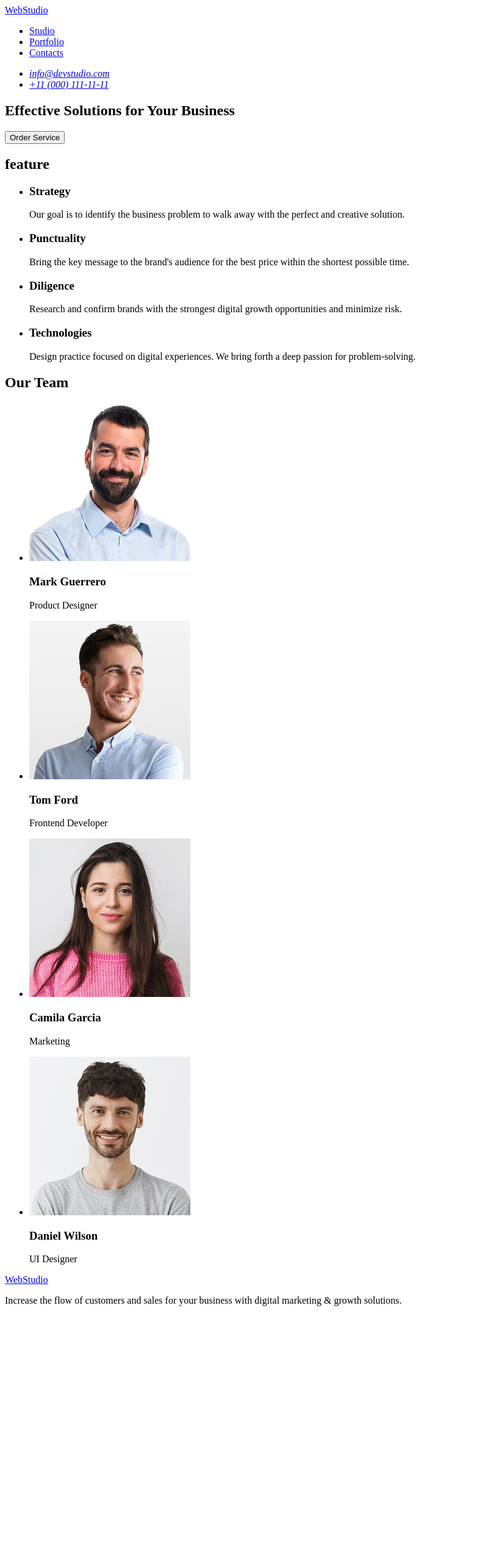
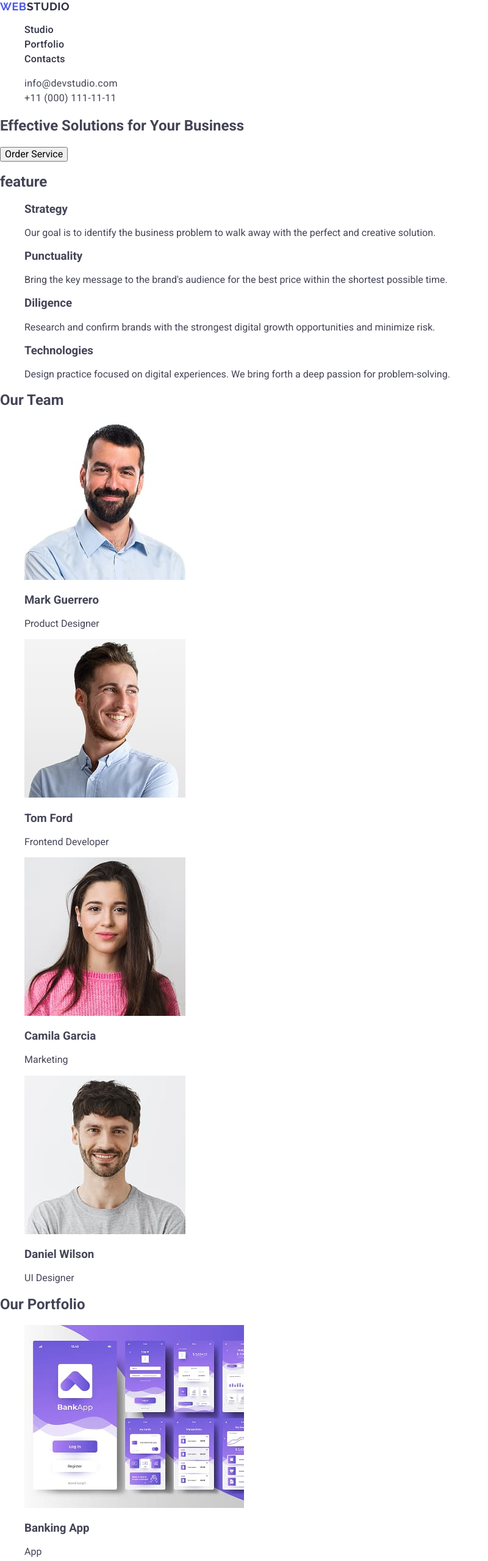
Before and after one commit to vitaliypolets/goit-markup-hw-02, a plain HTML site: page index.html in a window 1280 px wide. Shown: the top 2560 px of the page at 61% size, without its empty margins (0-800 px from the left). Before the commit the page ends 2158 px from the top, so only its background shows below. Drawn offline with nearby package versions, Linux system fonts and the light colour scheme.

Commit message:
addd html css

```diff
--- /dev/null
+++ b/css/styles.css
@@ -0,0 +1,84 @@
+body {
+    font-family: "Roboto",sans-serif;
+    color: #434455;
+    background-color: #fff;
+}
+
+ul, ol {
+    list-style-type: none;
+}
+a {
+    text-decoration: none;
+}
+.page-header{
+
+}
+.page-nav{
+
+}
+.page-logo{
+font-family: "Raleway", sans-serif;
+    font-weight: 700;
+    font-size: 18px;
+    /* line-height: 21px; */
+    line-height: 1.17;
+    letter-spacing: 0.03em;
+    text-transform: uppercase;
+    color: #4d5ae5;
+}
+.header-logo .logo-nav{
+color: #2e2f42;
+}
+.logo-nav{
+
+}
+.nav-list{
+
+}
+.nav-item{
+
+}
+.nav-link {
+    font-weight: 500;
+    font-size: 16px;
+    line-height: 1.5;
+    letter-spacing: 0.02em;
+    color: #2e2f42;
+}
+.nav-link:hover,
+.nav-link:focus{
+    color: #404bbf;
+}
+
+
+.adress{
+    font-style: normal;
+}
+
+.adress-list{
+
+}
+.adress-item{
+
+}
+.adress-link{
+    font-size: 16px;
+    line-height: 1.5;
+    letter-spacing: 0.02em;
+    color: #434455;
+}
+.adress-link:hover,
+.adress-link:focus {
+    color: #404bbf;
+}
+
+.main-button {
+    cursor: pointer;
+}
+
+.footer-logo {
+background-color:#2e2f42 ;
+}
+.footer-logo .logo-nav {
+color: #f4f4fd
+}
--- a/index.html
+++ b/index.html
@@ -4,28 +4,58 @@
     <meta charset="UTF-8" />
     <meta name="viewport" content="width=device-width, initial-scale=1.0" />
     <title>WebStudio</title>
+    <link
+      rel="stylesheet"
+      href="https://cdnjs.cloudflare.com/ajax/libs/modern-normalize/3.0.1/modern-normalize.min.css"
+      integrity="sha512-q6WgHqiHlKyOqslT/lgBgodhd03Wp4BEqKeW6nNtlOY4quzyG3VoQKFrieaCeSnuVseNKRGpGeDU3qPmabCANg=="
+      crossorigin="anonymous"
+      referrerpolicy="no-referrer"
+    />
+    <link rel="preconnect" href="https://fonts.googleapis.com" />
+    <link rel="preconnect" href="https://fonts.gstatic.com" crossorigin />
+    <link
+      href="https://fonts.googleapis.com/css2?family=Raleway:wght@700&family=Roboto:wght@400;500;700&display=swap"
+      rel="stylesheet"
+    />
+    <link rel="stylesheet" href="./css/styles.css" />
   </head>
   <body>
-    <header>
-      <nav>
-        <a href="./index.html">WebStudio</a>
-        <ul>
-          <li><a href="#">Studio</a></li>
-          <li><a href="#">Portfolio</a></li>
-          <li><a href="#">Contacts</a></li>
+    <header class="page-header">
+      <nav class="page-nav">
+        <a href="./index.html" class="page-logo header-logo"
+          >Web<span class="logo-nav">Studio</span>
+        </a>
+        <ul class="nav-list">
+          <li class="nav-item">
+            <a href="./index.html" class="nav-link">Studio</a>
+          </li>
+          <li class="nav-item">
+            <a href="#" class="nav-link">Portfolio</a>
+          </li>
+          <li class="nav-item">
+            <a href="#" class="nav-link">Contacts</a>
+          </li>
         </ul>
       </nav>
-      <address>
-        <ul>
-          <li><a href="mailto:info@devstudio.com">info@devstudio.com</a></li>
-          <li><a href="tel:+110001111111">+11 (000) 111-11-11</a></li>
+      <address class="adress">
+        <ul class="adress-list">
+          <li class="adress-item">
+            <a href="mailto:info@devstudio.com" class="adress-link"
+              >info@devstudio.com</a
+            >
+          </li>
+          <li class="adress-item">
+            <a href="tel:+110001111111" class="adress-link"
+              >+11 (000) 111-11-11</a
+            >
+          </li>
         </ul>
       </address>
     </header>
     <main>
       <section>
         <h1>Effective Solutions for Your Business</h1>
-        <button type="button">Order Service</button>
+        <button type="button" class="main-button">Order Service</button>
       </section>
       <section>
         <h2>feature</h2>
@@ -105,9 +135,78 @@
           </li>
         </ul>
       </section>
+      <section>
+        <h2>Our Portfolio</h2>
+        <ul>
+          <li>
+            <img
+              src="./images/banking.jpg"
+              alt="Banking App"
+              height="300"
+              width="360"
+            />
+            <h3>Banking App</h3>
+            <p>App</p>
+          </li>
+          <li>
+            <img
+              src="./images/cashless.jpg"
+              alt="Cashless Payment"
+              height="300"
+              width="360"
+            />
+            <h3>Cashless Payment</h3>
+            <p>Marketing</p>
+          </li>
+          <li>
+            <img
+              src="./images/meditation.jpg"
+              alt="Meditation App"
+              height="300"
+              width="360"
+            />
+            <h3>Meditation App</h3>
+            <p>App</p>
+          </li>
+        </ul>
+        <ul>
+          <li>
+            <img
+              src="./images/taxi.jpg"
+              alt="Taxi Service"
+              height="300"
+              width="360"
+            />
+            <h3>Taxi Service</h3>
+            <p>Marketing</p>
+          </li>
+          <li>
+            <img
+              src="./images/screen.jpg"
+              alt="Screen Illustrations"
+              height="300"
+              width="360"
+            />
+            <h3>Screen Illustrations</h3>
+            <p>Design</p>
+          </li>
+          <li>
+            <img
+              src="./images/online.jpg"
+              alt="Online Courses"
+              height="300"
+              width="360"
+            />
+            <h3>Online Courses</h3>
+            <p>Marketing</p>
+          </li>
+        </ul>
+      </section>
     </main>
-    <footer>
-      <a href="./index.html">WebStudio</a>
+    <footer class="footer-logo">
+      <a href="./index.html" class="page-logo footer-logo"
+        >Web<span class="logo-nav">Studio</span>
+      </a>
       <p>
         Increase the flow of customers and sales for your business with digital
         marketing & growth solutions.
```
Also changed, not shown: images/banking.jpg (added), images/cashless.jpg (added), images/meditation.jpg (added), images/online.jpg (added), images/screen.jpg (added), images/taxi.jpg (added).
